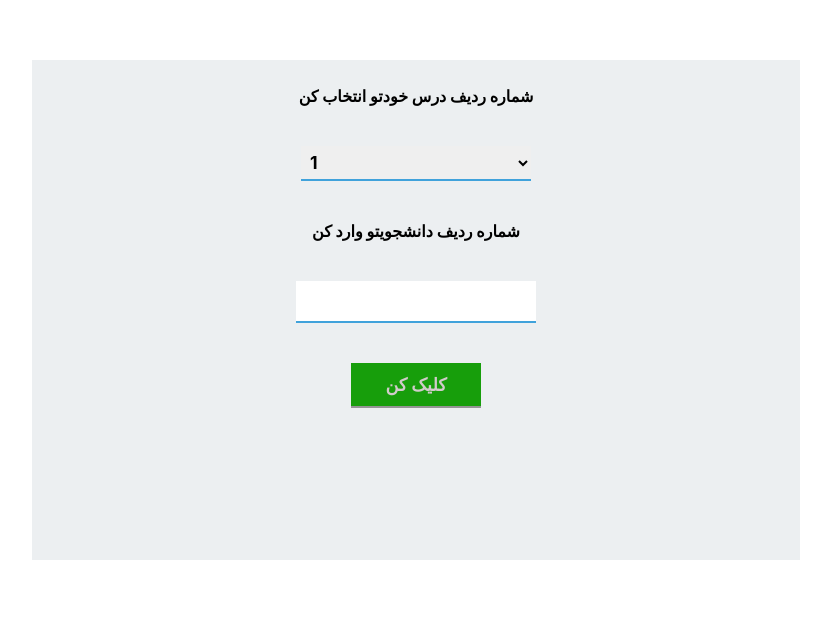
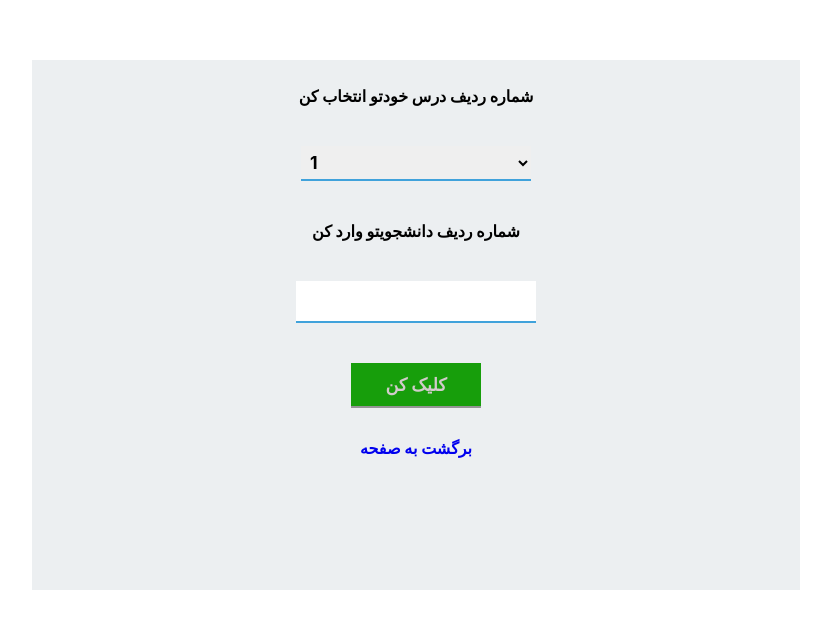
Before and after one commit to Mahdi-hashemi/Calculate_pages, a plain HTML site: page index.html in a window 1280 px wide. Shown: the whole page, without its empty margins (224-1055 px from the left). Drawn offline with Linux system fonts and the light colour scheme.

Commit message:
Update index.html

```diff
--- a/index.html
+++ b/index.html
@@ -13,7 +13,7 @@
         }
 
         #box-asl {
-            height: 500px;
+            height: 530px;
             width: 60%;
             background-color: #eceff1;
             margin: 60px auto;
@@ -76,6 +76,10 @@
         button:hover {
             box-shadow: 5px 5px 4px 5px #888888;
         }
+
+        a{
+            text-decoration: none;
+        }
     </style>
 </head>
 
@@ -92,6 +96,7 @@
         <button id="clk">کلیک کن</button>
         <p id="pp1"></p>
         <p id="pp2"></p>
+        <P><a href="https://github.com/AliRazavi-edu/PNU_3991/tree/master/_BSc/Theory-of-Languages-and-Machines#Evaluation">برگشت به صفحه</a></P>
     </div>
     <script>
         document.querySelector("#clk").addEventListener("click", () => {
```
